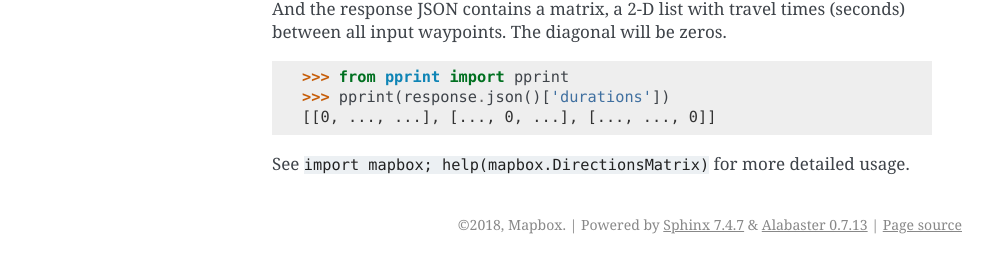
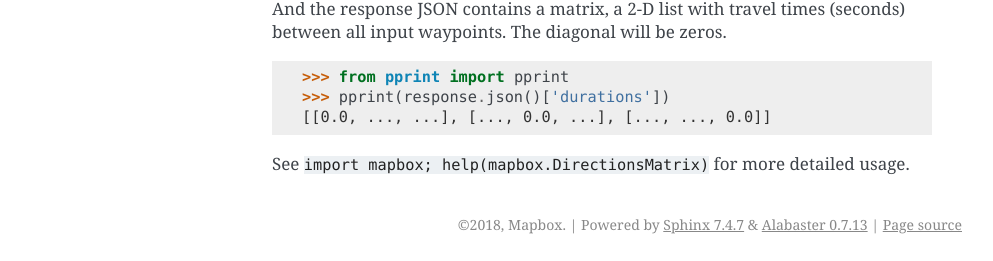
Before and after one commit to mapbox/mapbox-sdk-py, a Sphinx documentation site: the page built from docs/matrix.md, in a window 1280 px wide. Shown: the part 1431-1692 px from the top of the page, without its empty margins (148-1141 px from the left). Built offline with Sphinx 7.4.7, drawn with Linux system fonts in a browser that asks for light colours.

````diff
--- a/docs/matrix.md
+++ b/docs/matrix.md
@@ -77,7 +77,7 @@ between all input waypoints. The diagonal will be zeros.
 ```python
 >>> from pprint import pprint
 >>> pprint(response.json()['durations'])
-[[0, ..., ...], [..., 0, ...], [..., ..., 0]]
+[[0.0, ..., ...], [..., 0.0, ...], [..., ..., 0.0]]
 
 ```
 
````
